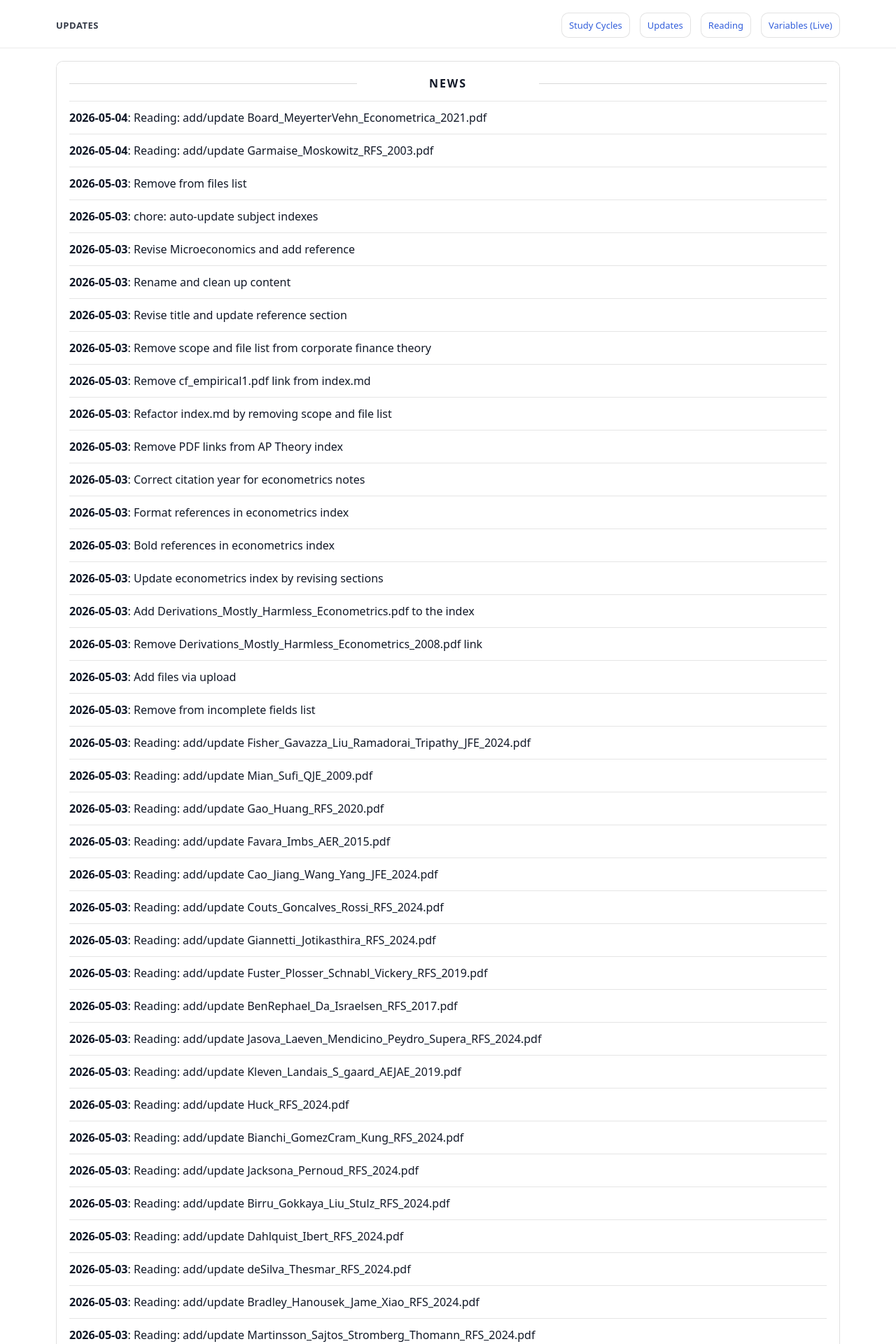
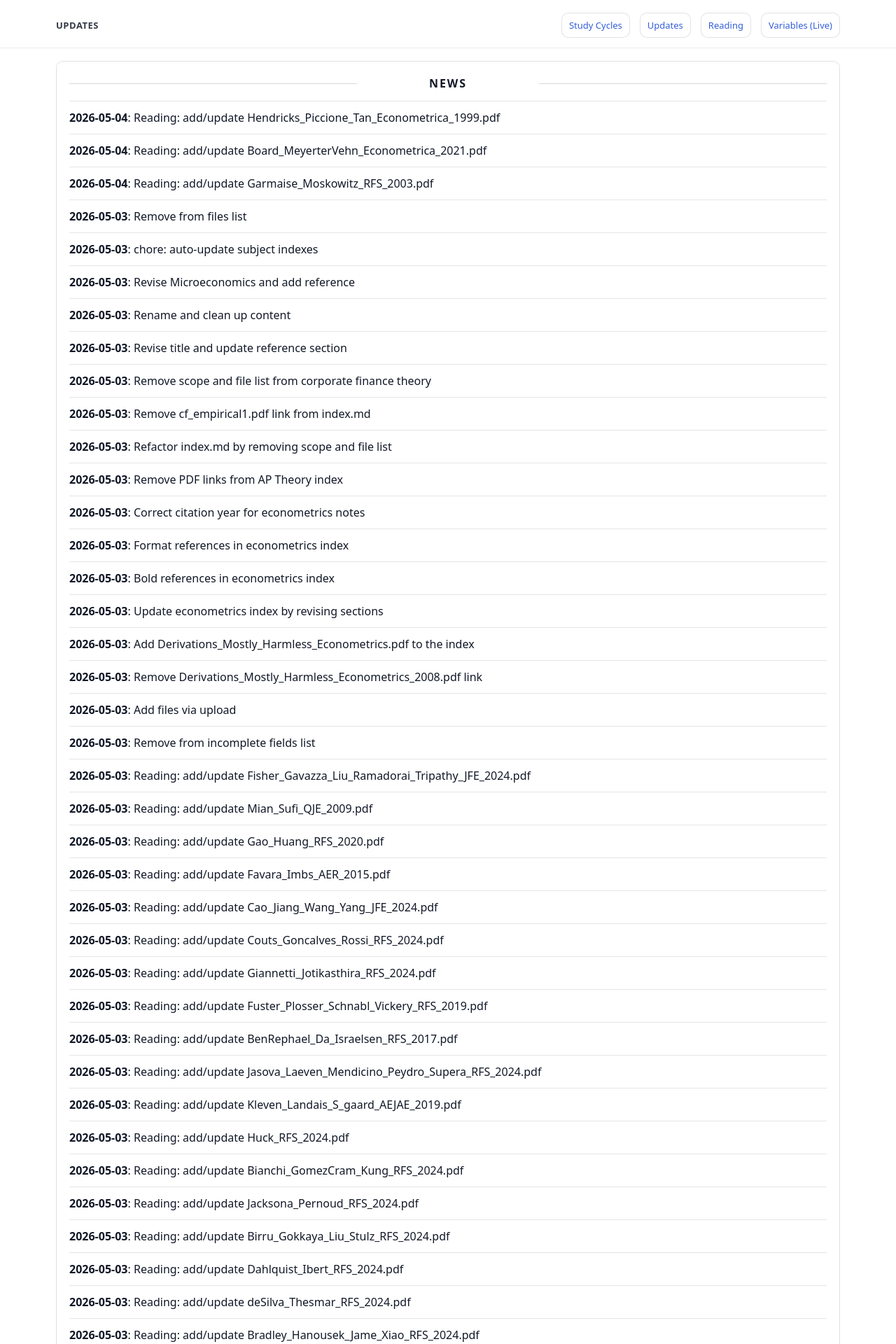
Before and after one commit to yaxinzn/study-archive, a Jekyll site: the page built from updates/index.md, in a window 1280 px wide. Shown: the top 1920 px of the page at 70% size. Built offline with Jekyll 4.4.1, drawn with Linux system fonts in a browser that asks for light colours; some of the changed text lies outside the part shown.

Commit message:
chore: update NEWS feed

```diff
--- a/_data/news.yml
+++ b/_data/news.yml
@@ -1,4 +1,7 @@
 # Auto-generated update history (sorted newest -> oldest). Do not edit manually.
+- ts: "1777841763"
+  date: "2026-05-04"
+  title: "Reading: add/update Hendricks_Piccione_Tan_Econometrica_1999.pdf"
 - ts: "1777841632"
   date: "2026-05-04"
   title: "Reading: add/update Board_MeyerterVehn_Econometrica_2021.pdf"
```
